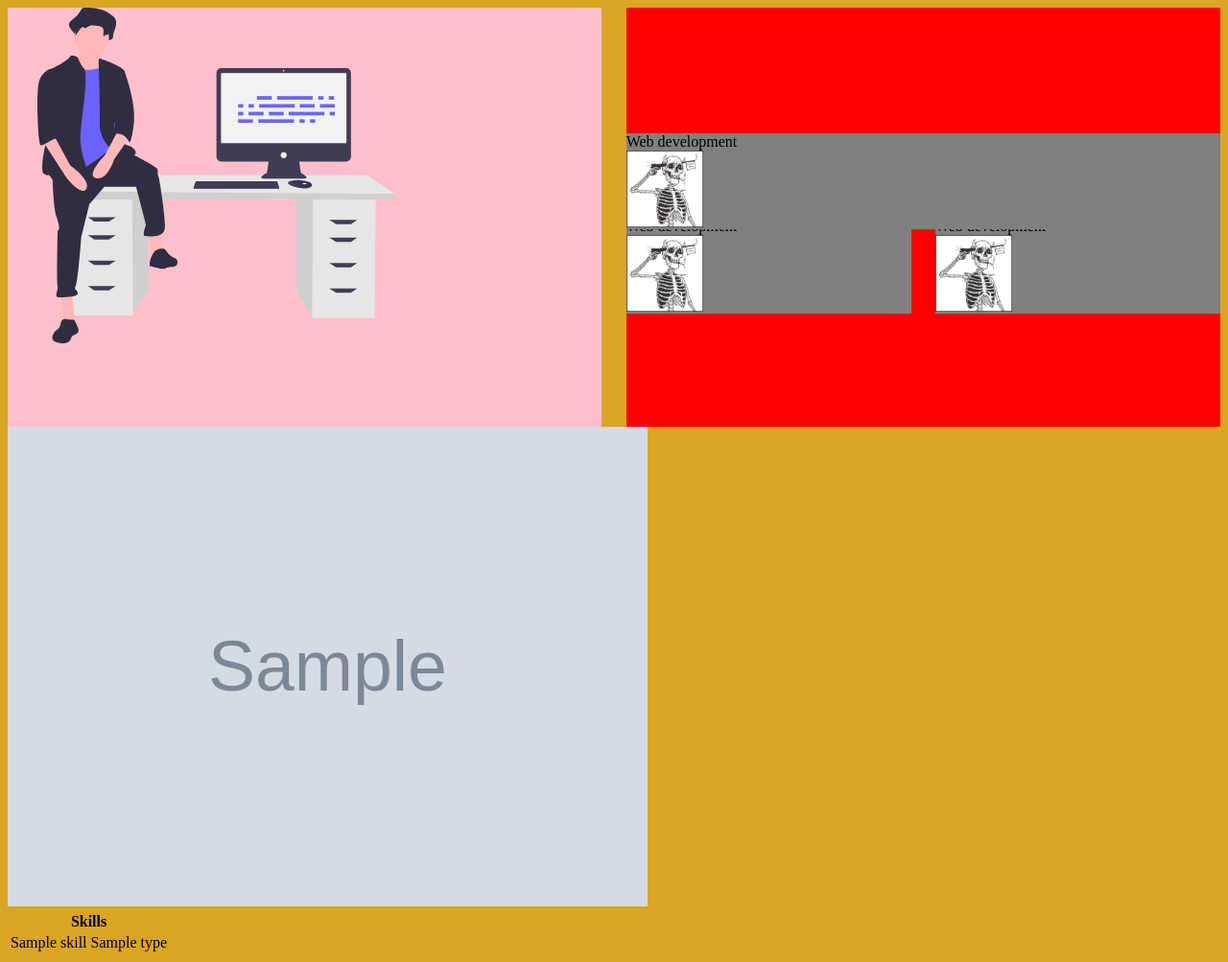
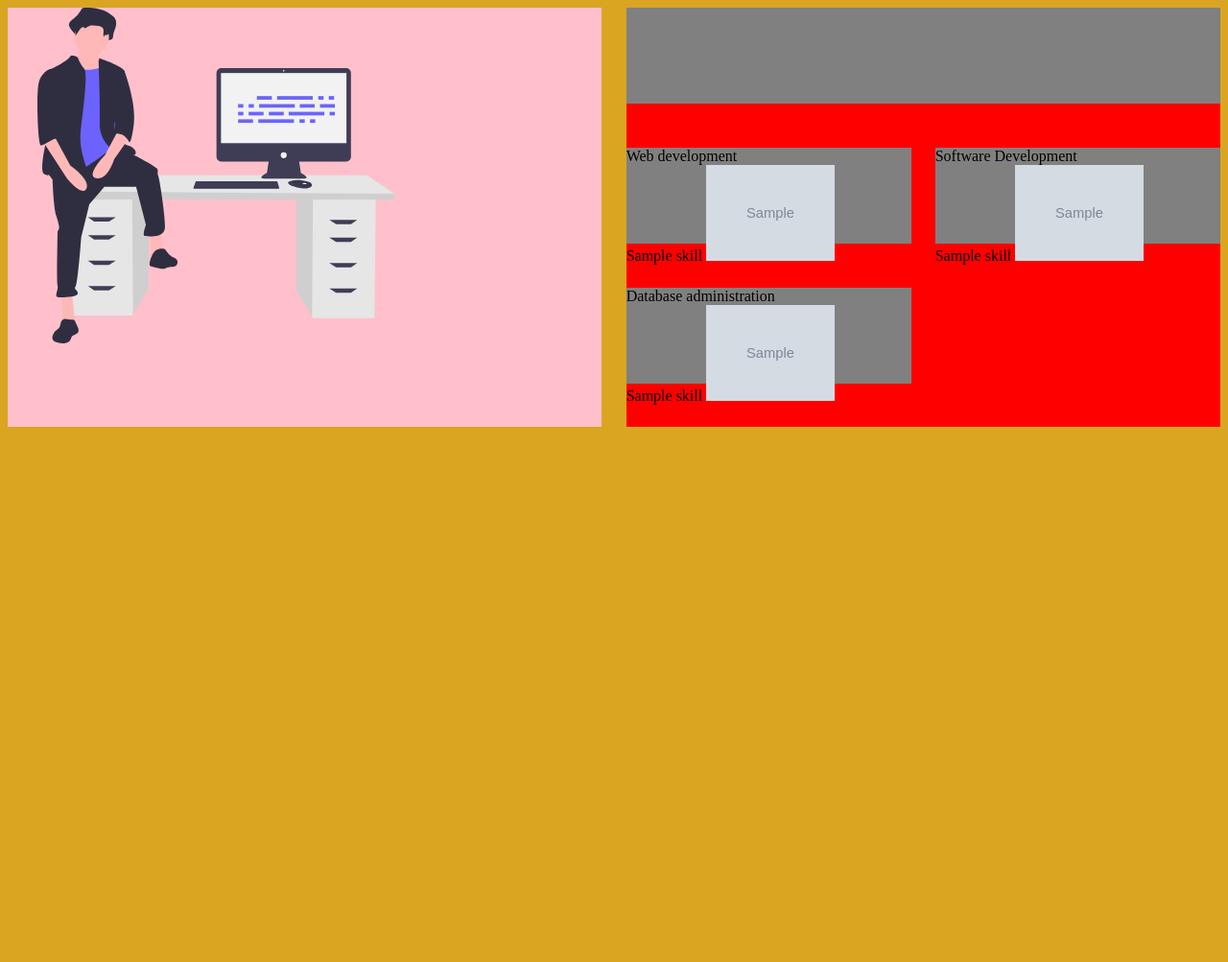
Before and after one commit to KristinnGodfrey/Homepage, a Django app: template skills/templates/skills/index.html in a window 1280 px wide. Shown: the whole page at 96% size. After the commit the page ends 445 px from the top, so only its background shows below. Run offline with Django 3.2, Linux system fonts and the light colour scheme; the template is opened without the code that fills it: most values are stand-ins (such as "Sample title", 1, 10 or a date in 2020); grey boxes marked "Sample" are stand-in pictures.

Commit message:
added files

```diff
--- a/KristinnSite/urls.py
+++ b/KristinnSite/urls.py
@@ -21,4 +21,4 @@ from django.conf.urls.static import static
 urlpatterns = [
     path('', include('skills.urls')),
     path('admin/', admin.site.urls),
-]  + static(settings.STATIC_URL, document_root=settings.STATIC_ROOT)
+] + static(settings.MEDIA_URL, document_root=settings.MEDIA_ROOT)
--- /dev/null
+++ b/requirements.txt
@@ -0,0 +1,5 @@
+asgiref==3.2.10
+Django==3.1.2
+Pillow==8.0.1
+pytz==2020.1
+sqlparse==0.4.1
--- a/skills/static/skills/styles.css
+++ b/skills/static/skills/styles.css
@@ -47,8 +47,8 @@ h1,h2,h3 {
 
 .item:nth-child(1) {
     width: 100%;
-    position: relative;
-    top: 30%;
+    /* position: relative;
+    top: 30%; */
 }
 .portrait_img {
     height: 80px;
--- a/skills/templates/skills/index.html
+++ b/skills/templates/skills/index.html
@@ -7,42 +7,35 @@
     <link rel="stylesheet" href=" {% static 'skills/styles.css' %} ">
   </head>
   <body>
+    <div class="outside">
 
-    <div class="outside">
     <div class="container">
       <img src="{% static 'img/computer.svg' %}" class="big_img" >
     </div>
     <div class="container">
+       <div class="item"> </div>
       <div class="item">
         <h3>Web development </h3>
-        <img src="{% static 'img/skull.jpg' %}" class="big_img" >
+        {% for skill in webdev %}
+              {{skill.name}}
+              <img src="{{skill.image}}">
+        {% endfor %}
       </div>
       <div class="item">
-        <h3>Web development </h3>
-        <img src="{% static 'img/skull.jpg' %}" class="big_img" >
+        <h3>Software Development </h3>
+        {% for skill in software %}
+              {{skill.name}}
+              <img src="{{skill.image}}">
+        {% endfor %}
       </div>
       <div class="item">
-        <h3>Web development </h3>
-        <img src="{% static 'img/skull.jpg' %}" class="big_img" >
+        <h3>Database administration </h3>
+        {% for skill in database %}
+              {{skill.name}}
+              <img src="{{skill.image_url}}">
+        {% endfor %}
       </div>
     </div>
     </div>
-      <img src="{{ skill.image.url }}" height="500px">
-    <table>
-        <thead>
-            <tr>
-                <th colspan="2">Skills</th>
-            </tr>
-        </thead>
-        <tbody>
-            {% for skill in skill_list %}
-            <tr>
-                <td>{{skill.name}}</td>
-                <td>{{skill.type}}</td>
-            </tr>
-            {% endfor %}
-        </tbody>
-    </table>
-
   </body>
 </html>
--- a/skills/urls.py
+++ b/skills/urls.py
@@ -1,4 +1,5 @@
 from django.urls import path
+
 
 from . import views
 
--- a/skills/views.py
+++ b/skills/views.py
@@ -5,5 +5,8 @@ from .models import Skill
 
 def index(request):
     skill_list = Skill.objects.all()
-    context = {'skill_list': skill_list}
+    context = { 'webdev': skill_list.filter(type=1),
+                'software': skill_list.filter(type=2),
+                'database': skill_list.filter(type=3)
+    }
     return render(request, 'skills/index.html', context)
```
Also changed, not shown: KristinnSite/settings.py (+9 -3 lines), skills/models.py (+6 -1 lines), db.sqlite3, img/react.png (deleted), skills/media/img/react.png (deleted), skills/migrations/0004_auto_20201025_0104.py (added), skills/migrations/0005_auto_20201025_0105.py (added), skills/migrations/0006_auto_20201025_0140.py (added), 2 other files.
